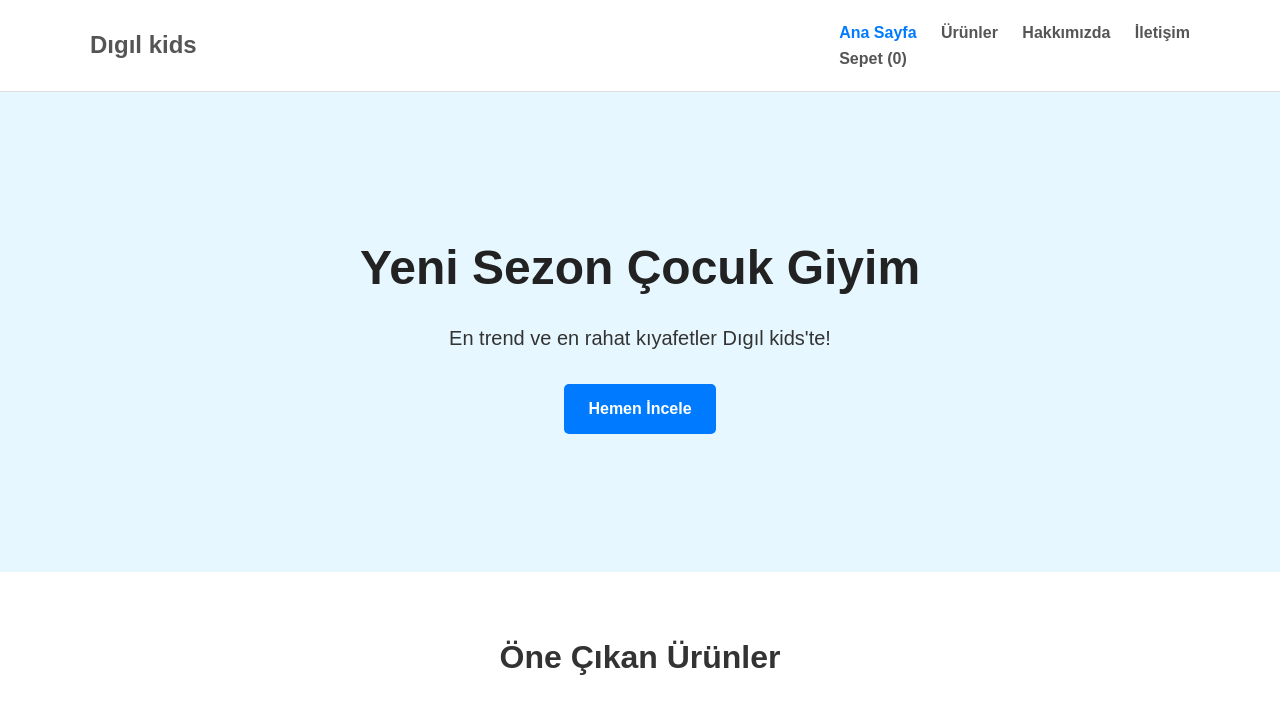
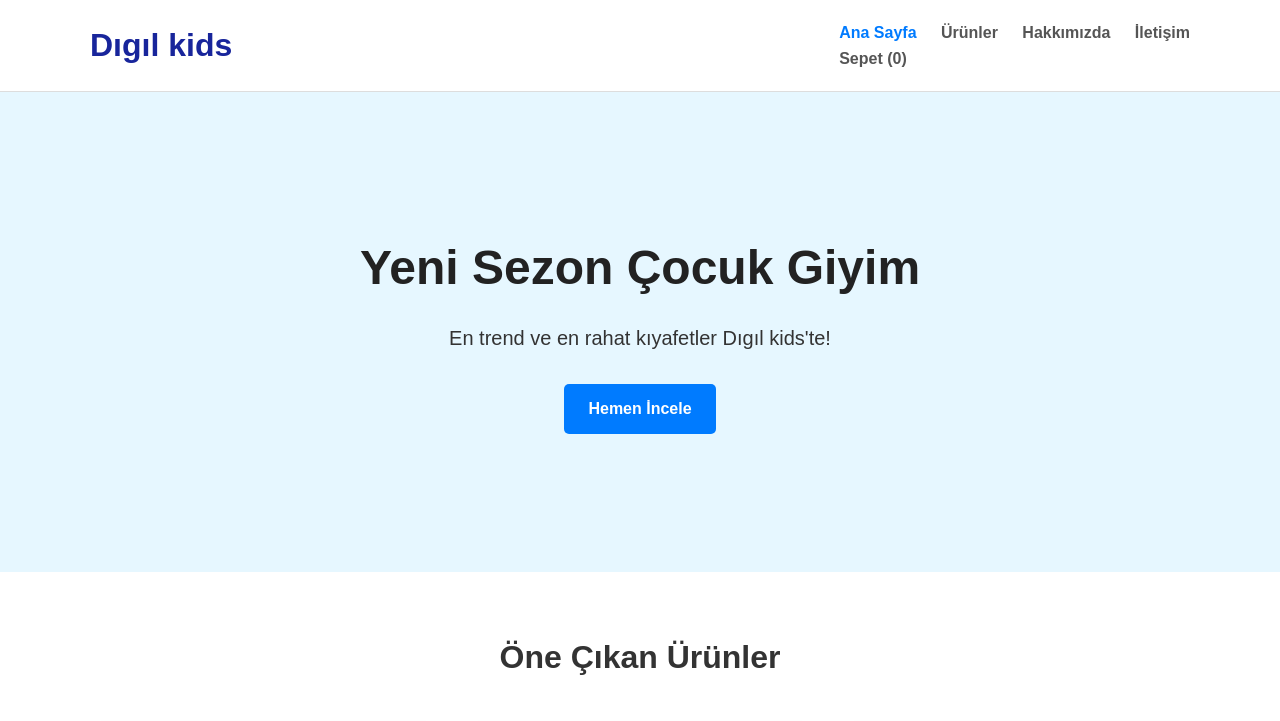
Before and after one commit to mustafacebi/Web_Project, a plain HTML site: page Deneme2YZ/index.html in a window 1280 px wide. Shown: the top 721 px of the page. Drawn offline with Linux system fonts and the light colour scheme.

Commit message:
LogoEdit

```diff
--- a/Deneme2YZ/style.css
+++ b/Deneme2YZ/style.css
@@ -49,11 +49,11 @@ header .container {
 }
 
 .logo {
-    font-size: 24px;
+    font-size: 32px;
     /* Logonun yazı boyutunu büyütelim */
     font-weight: bold;
     /* Kalın yapalım */
-    color: #555;
+    color: #18259b;
     /* Logonun rengi */
     text-decoration: none;
     /* Altındaki çizgiyi kaldır */
```
